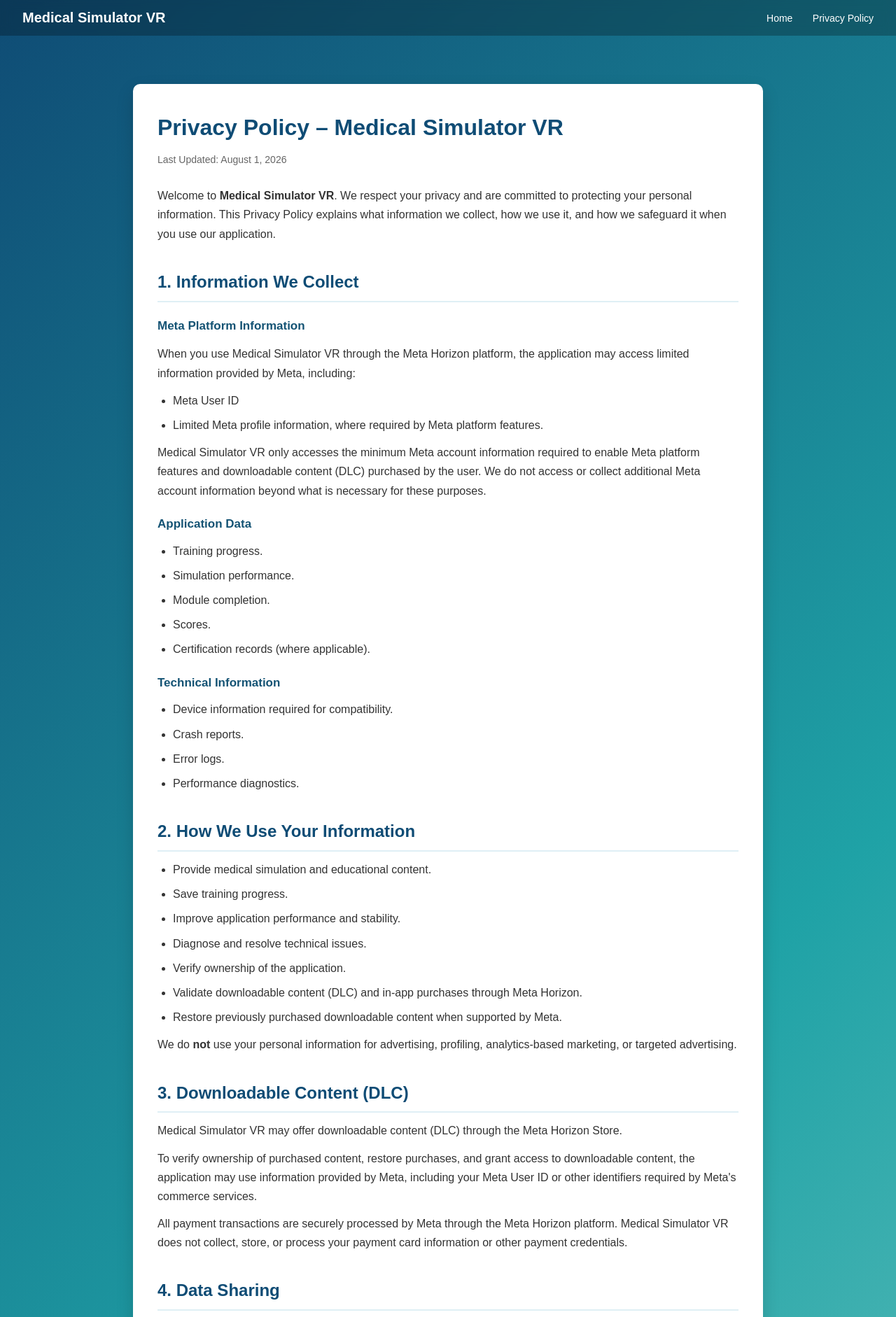
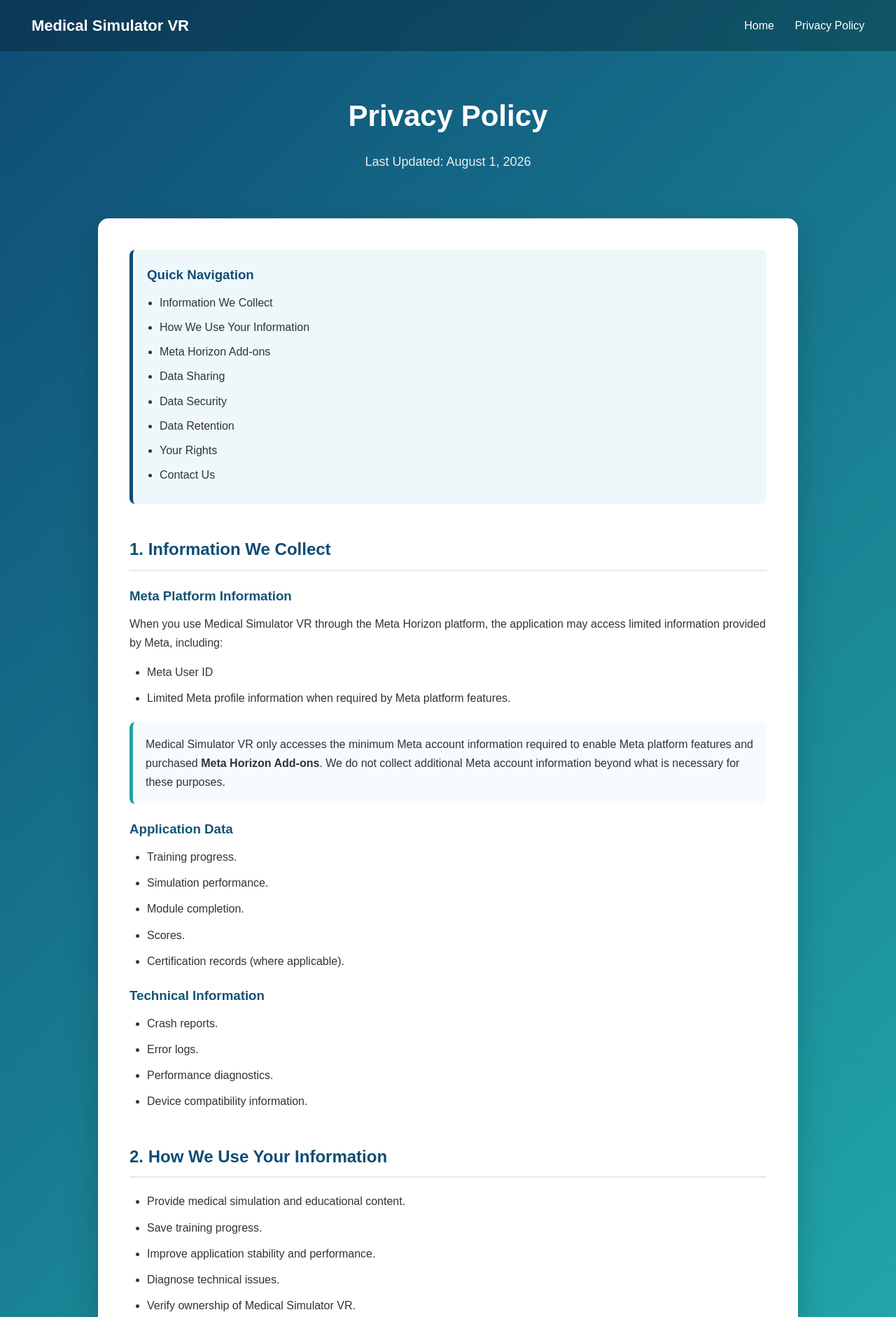
Before and after one commit to suastimedika-afk/Privacy-Policy-Medical-Simulator-VR, a plain HTML site: page index.html in a window 1280 px wide. Shown: the top 1882 px of the page at 70% size. Drawn offline with Linux system fonts and the light colour scheme.

Commit message:
Update index.html

```diff
--- a/index.html
+++ b/index.html
@@ -2,137 +2,264 @@
 <html lang="en">
 <head>
 <meta charset="UTF-8">
+<meta name="viewport" content="width=device-width, initial-scale=1.0">
 <title>Medical Simulator VR - Privacy Policy</title>
-    <meta name="viewport" content="width=device-width, initial-scale=1.0">
+
 <meta name="description" content="Privacy Policy for Medical Simulator VR">
 
 <style>
+
 *{
-            box-sizing:border-box;
     margin:0;
     padding:0;
+    box-sizing:border-box;
     font-family:Arial,Helvetica,sans-serif;
 }
 
+html{
+    scroll-behavior:smooth;
+}
+
 body{
-            min-height:100vh;
+
     background:linear-gradient(135deg,#0f4c75,#1fa2a6,#8fd3c8);
     color:#333;
+    line-height:1.7;
+
 }
 
 header{
+
     position:fixed;
     top:0;
     left:0;
     width:100%;
-            background:rgba(0,0,0,.25);
-            backdrop-filter:blur(8px);
-            padding:14px 32px;
+    z-index:999;
+
     display:flex;
     justify-content:space-between;
     align-items:center;
-            color:#fff;
-            z-index:1000;
+
+    padding:18px 45px;
+
+    background:rgba(0,0,0,.25);
+    backdrop-filter:blur(10px);
+
 }
 
 .logo{
-            font-size:20px;
+
+    color:white;
+    font-size:22px;
     font-weight:bold;
+
 }
 
 nav a{
-            color:#fff;
+
+    color:white;
     text-decoration:none;
-            margin-left:24px;
-            font-size:14px;
+    margin-left:25px;
+    transition:.3s;
+
 }
 
 nav a:hover{
-            text-decoration:underline;
+
+    opacity:.8;
+
 }
 
-        .container{
-            max-width:900px;
-            margin:120px auto 50px;
-            background:#fff;
-            border-radius:10px;
-            padding:35px;
-            line-height:1.7;
-            box-shadow:0 10px 25px rgba(0,0,0,.15);
+.hero{
+
+    padding-top:130px;
+    padding-bottom:50px;
+    text-align:center;
+    color:white;
+
 }
 
-        h1{
-            color:#0f4c75;
-            margin-bottom:8px;
+.hero h1{
+
+    font-size:42px;
+    margin-bottom:15px;
+
 }
 
-        .updated{
-            color:#666;
-            margin-bottom:25px;
-            font-size:14px;
+.hero p{
+
+    font-size:18px;
+    opacity:.9;
+
 }
 
-        h2{
-            color:#0f4c75;
-            margin-top:35px;
-            margin-bottom:12px;
-            border-bottom:2px solid #dfeff5;
-            padding-bottom:6px;
+.card{
+
+    max-width:1000px;
+
+    margin:auto;
+
+    background:white;
+
+    border-radius:15px;
+
+    box-shadow:0 20px 45px rgba(0,0,0,.18);
+
+    padding:45px;
+
+    margin-bottom:60px;
+
 }
 
-        h3{
+.toc{
+
+    background:#eef8fb;
+
+    border-left:5px solid #0f4c75;
+
+    padding:20px;
+
+    border-radius:8px;
+
+    margin-bottom:35px;
+
+}
+
+.toc h3{
+
+    color:#0f4c75;
+    margin-bottom:10px;
+
+}
+
+.toc ul{
+
+    margin-left:18px;
+
+}
+
+.toc li{
+
+    margin:8px 0;
+
+}
+
+section{
+
+    margin-top:45px;
+
+}
+
+section h2{
+
+    color:#0f4c75;
+
+    border-bottom:2px solid #dcecf3;
+
+    padding-bottom:8px;
+
+    margin-bottom:20px;
+
+}
+
+section h3{
+
     color:#145374;
+
     margin-top:20px;
+
     margin-bottom:10px;
-            font-size:17px;
+
 }
 
 p{
-            margin:12px 0;
+
+    margin-bottom:15px;
+
 }
 
 ul{
-            margin-top:10px;
-            margin-left:22px;
+
+    margin-left:25px;
+
 }
 
 li{
-            margin-bottom:8px;
+
+    margin-bottom:10px;
+
+}
+
+.notice{
+
+    background:#f5fbff;
+
+    border-left:5px solid #1fa2a6;
+
+    padding:18px;
+
+    border-radius:8px;
+
+    margin:20px 0;
+
+}
+
+footer{
+
+    text-align:center;
+
+    color:white;
+
+    padding:35px;
+
 }
 
 a{
+
     color:#0f4c75;
-        }
 
-        footer{
-            color:#fff;
-            text-align:center;
-            padding:25px;
-            font-size:14px;
 }
 
 @media(max-width:768px){
 
 header{
+
 flex-direction:column;
-                gap:10px;
+
+padding:20px;
+
 }
 
 nav{
-                display:flex;
-                flex-wrap:wrap;
-                justify-content:center;
+
+margin-top:15px;
+
 }
 
 nav a{
-                margin:6px 10px;
+
+display:inline-block;
+
+margin:8px;
+
 }
 
-            .container{
-                margin:150px 15px 30px;
+.hero h1{
+
+font-size:32px;
+
+}
+
+.card{
+
+margin:20px;
+
 padding:25px;
+
 }
+
 }
+
 </style>
 
 </head>
@@ -142,95 +269,172 @@
 <header>
 
 <div class="logo">
+
 Medical Simulator VR
+
 </div>
 
 <nav>
+
 <a href="https://suastimedika-afk.github.io/Medical-Simulator-VR/">Home</a>
-<a href="https://suastimedika-afk.github.io/Privacy-Policy-Medical-Simulator-VR/">Privacy Policy</a>
+
+<a href="#">Privacy Policy</a>
+
 </nav>
 
 </header>
 
-<div class="container">
+<div class="hero">
 
-<h1>Privacy Policy – Medical Simulator VR</h1>
+<h1>Privacy Policy</h1>
 
-<div class="updated">
+<p>
+
 Last Updated: August 1, 2026
+
+</p>
+
 </div>
 
-<p>
-Welcome to <strong>Medical Simulator VR</strong>. We respect your privacy and are committed to protecting your personal information. This Privacy Policy explains what information we collect, how we use it, and how we safeguard it when you use our application.
-</p>
+<div class="card">
+
+<div class="toc">
+
+<h3>Quick Navigation</h3>
+
+<ul>
+
+<li>Information We Collect</li>
+
+<li>How We Use Your Information</li>
+
+<li>Meta Horizon Add-ons</li>
+
+<li>Data Sharing</li>
+
+<li>Data Security</li>
+
+<li>Data Retention</li>
+
+<li>Your Rights</li>
+
+<li>Contact Us</li>
+
+</ul>
+
+</div>
+
+<section>
 
 <h2>1. Information We Collect</h2>
 
 <h3>Meta Platform Information</h3>
 
 <p>
+
 When you use Medical Simulator VR through the Meta Horizon platform, the application may access limited information provided by Meta, including:
+
 </p>
 
 <ul>
+
 <li>Meta User ID</li>
-<li>Limited Meta profile information, where required by Meta platform features.</li>
+
+<li>Limited Meta profile information when required by Meta platform features.</li>
+
 </ul>
 
-<p>
-Medical Simulator VR only accesses the minimum Meta account information required to enable Meta platform features and downloadable content (DLC) purchased by the user.
-We do not access or collect additional Meta account information beyond what is necessary for these purposes.
-</p>
+<div class="notice">
+
+Medical Simulator VR only accesses the minimum Meta account information required to enable Meta platform features and purchased <strong>Meta Horizon Add-ons</strong>. We do not collect additional Meta account information beyond what is necessary for these purposes.
+
+</div>
 
 <h3>Application Data</h3>
 
 <ul>
+
 <li>Training progress.</li>
+
 <li>Simulation performance.</li>
+
 <li>Module completion.</li>
+
 <li>Scores.</li>
+
 <li>Certification records (where applicable).</li>
+
 </ul>
 
 <h3>Technical Information</h3>
 
 <ul>
-<li>Device information required for compatibility.</li>
+
 <li>Crash reports.</li>
+
 <li>Error logs.</li>
+
 <li>Performance diagnostics.</li>
+
+<li>Device compatibility information.</li>
+
 </ul>
+
+</section>
+
+<section>
 
 <h2>2. How We Use Your Information</h2>
 
 <ul>
+
 <li>Provide medical simulation and educational content.</li>
+
 <li>Save training progress.</li>
-<li>Improve application performance and stability.</li>
-<li>Diagnose and resolve technical issues.</li>
-<li>Verify ownership of the application.</li>
-<li>Validate downloadable content (DLC) and in-app purchases through Meta Horizon.</li>
-<li>Restore previously purchased downloadable content when supported by Meta.</li>
+
+<li>Improve application stability and performance.</li>
+
+<li>Diagnose technical issues.</li>
+
+<li>Verify ownership of Medical Simulator VR.</li>
+
+<li>Validate purchases of Meta Horizon Add-ons.</li>
+
+<li>Restore previously purchased Meta Horizon Add-ons.</li>
+
 </ul>
 
 <p>
-We do <strong>not</strong> use your personal information for advertising, profiling, analytics-based marketing, or targeted advertising.
+
+We do <strong>not</strong> use your personal information for advertising, profiling, targeted advertising, or marketing purposes.
+
 </p>
 
-<h2>3. Downloadable Content (DLC)</h2>
+</section>
+
+<section>
+
+<h2>3. Meta Horizon Add-ons</h2>
 
 <p>
-Medical Simulator VR may offer downloadable content (DLC) through the Meta Horizon Store.
+
+Medical Simulator VR may offer optional <strong>Add-ons</strong> through the Meta Horizon Store.
+
 </p>
 
 <p>
-To verify ownership of purchased content, restore purchases, and grant access to downloadable content, the application may use information provided by Meta, including your Meta User ID or other identifiers required by Meta's commerce services.
+
+To verify ownership, restore purchases, and grant access to purchased Add-ons, the application may use Meta User ID or other identifiers made available by Meta's commerce services.
+
 </p>
 
 <p>
-All payment transactions are securely processed by Meta through the Meta Horizon platform.
-Medical Simulator VR does not collect, store, or process your payment card information or other payment credentials.
+
+Medical Simulator VR does not collect, store, or process payment card information. All purchases are securely processed by Meta.
 </p>
+
+</section>
+<section>
 
 <h2>4. Data Sharing</h2>
 
@@ -239,12 +443,16 @@
 </p>
 
 <p>
-We only use Meta platform information as necessary to provide the features described in this Privacy Policy.
+Medical Simulator VR only uses Meta platform information as necessary to provide application functionality, verify ownership, and enable purchased Meta Horizon Add-ons.
 </p>
 
 <p>
-We may disclose information only when required by applicable law or to comply with valid legal obligations.
+We may disclose information only if required to comply with applicable laws or valid legal obligations.
 </p>
+
+</section>
+
+<section>
 
 <h2>5. Third-Party Services</h2>
 
@@ -254,43 +462,66 @@
 </p>
 
 <p>
-For more information, please visit:
+For additional information regarding Meta's privacy practices, please visit:
 </p>
 
 <p>
+
 <a href="https://www.meta.com/legal/privacy-policy/" target="_blank">
-Meta Privacy Policy
+https://www.meta.com/legal/privacy-policy/
 </a>
+
 </p>
+
+</section>
+
+<section>
 
 <h2>6. Data Security</h2>
 
 <p>
-We implement reasonable administrative, technical, and organizational safeguards to protect information against unauthorized access, alteration, disclosure, or destruction.
+We implement reasonable administrative, technical, and organizational safeguards to protect information against unauthorized access, disclosure, alteration, or destruction.
 </p>
 
 <p>
-While no method of electronic storage or transmission is completely secure, we strive to protect your information using industry-standard security practices.
+Although no method of electronic storage or Internet transmission is completely secure, we continuously work to protect your information using industry-standard security practices.
 </p>
+
+</section>
+
+<section>
 
 <h2>7. Data Retention</h2>
 
 <p>
-Application data is retained only for as long as necessary to provide the application's functionality, maintain user progress, comply with legal obligations, or resolve disputes.
+Application data is retained only for as long as necessary to provide the application's functionality, maintain user progress, comply with applicable legal obligations, or resolve disputes.
 </p>
+
+</section>
+
+<section>
 
 <h2>8. Your Rights</h2>
 
 <p>
-Depending on applicable laws, you may have the right to:
+Depending on your location and applicable laws, you may have the right to:
 </p>
 
 <ul>
+
 <li>Request access to your personal information.</li>
-<li>Request correction of inaccurate information.</li>
+
+<li>Request correction of inaccurate personal information.</li>
+
 <li>Request deletion of your application data where applicable.</li>
-<li>Contact us regarding any questions about this Privacy Policy.</li>
+
+<li>Contact us regarding questions about this Privacy Policy.</li>
+
 </ul>
+
+</section>
+
+<section>
 
 <h2>9. Age Requirement</h2>
 
@@ -299,34 +530,68 @@
 </p>
 
 <p>
-Users should be at least <strong>18 years old</strong> or meet the minimum legal age required in their jurisdiction.
+Users should be at least <strong>18 years of age</strong> or meet the minimum legal age required in their jurisdiction.
 </p>
 
 <p>
-The application contains realistic medical procedures and anatomical representations intended solely for educational and professional training.
+The application contains realistic medical procedures and anatomical representations intended solely for medical education and professional training.
 </p>
 
-<h2>10. Changes to This Privacy Policy</h2>
+</section>
+
+<section>
+
+<h2>10. Compliance with Meta Developer Policies</h2>
+
+<div class="notice">
+
+Medical Simulator VR accesses Meta platform information only as necessary to:
+
+<ul>
+
+<li>Verify ownership of the application.</li>
+
+<li>Enable Meta Horizon platform features.</li>
+
+<li>Validate purchased Meta Horizon Add-ons.</li>
+
+<li>Restore previously purchased Add-ons.</li>
+
+</ul>
+
+The application does not use Meta platform information for advertising, user profiling, analytics-based marketing, or any unrelated purposes.
+
+</div>
+
+</section>
+
+<section>
+
+<h2>11. Changes to This Privacy Policy</h2>
 
 <p>
 We may update this Privacy Policy from time to time.
-Any changes will become effective upon publishing the updated version of this page.
-The "Last Updated" date above indicates when this Privacy Policy was most recently revised.
+When changes are made, the "Last Updated" date at the top of this page will be revised.
+Continued use of Medical Simulator VR after changes become effective constitutes acceptance of the updated Privacy Policy.
 </p>
 
-<h2>11. Contact Us</h2>
+</section>
+
+<section>
+
+<h2>12. Contact Us</h2>
 
 <p>
-If you have any questions regarding this Privacy Policy, please contact us:
+
+<strong>Developer</strong><br>
+
+Suasti Medika
+
 </p>
 
 <p>
 
-<strong>Developer:</strong> Suasti Medika
-
-<br><br>
-
-<strong>Email:</strong>
+<strong>Email</strong><br>
 
 <a href="mailto:suastimedika@gmail.com">
 suastimedika@gmail.com
@@ -334,13 +599,18 @@
 
 </p>
 
+</section>
+
 </div>
 
 <footer>
 
+<p>
 © 2026 Medical Simulator VR. All rights reserved.
+</p>
 
 </footer>
 
 </body>
+
 </html>
```
Lines whose indentation alone changed are shown as unchanged.
